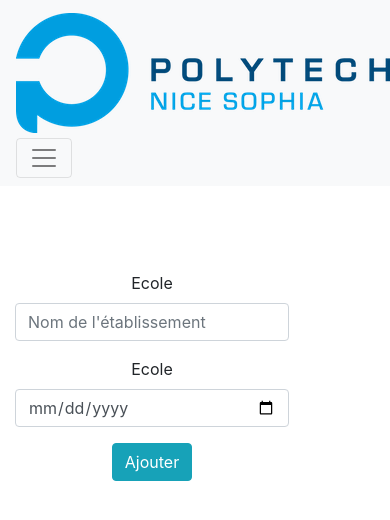
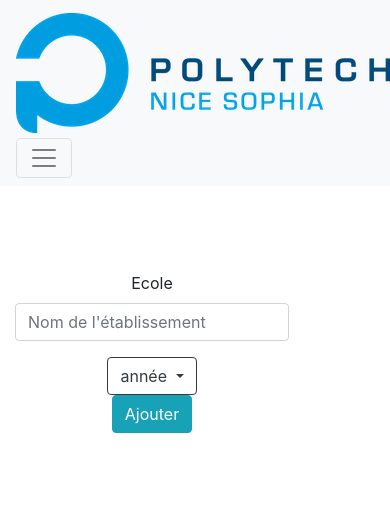
Before and after one commit to FazulNazar/BRI-project, an Angular app: page /studies in a window 390 px wide. Shown: the top 520 px of the page. Built offline with nearby package versions, Linux system fonts and the light colour scheme.

Commit message:
#3 Correction responsivité menu etudiant

```diff
--- a/src/app/header/header.component.html
+++ b/src/app/header/header.component.html
@@ -1,7 +1,7 @@
 
 
 <nav class="navbar navbar-expand-lg navbar-light bg-light">
-  <a class="navbar-brand" routerLink="presentation"> <img class="poly-logo" src="../../assets/Polytoc.png"> </a>
+  <a class="navbar-brand" routerLink=""> <img class="poly-logo" src="../../assets/Polytoc.png"> </a>
   <button class="navbar-toggler" type="button" data-toggle="collapse" data-target="#expended" aria-controls="navbarNavAltMarkup" aria-expanded="false" aria-label="Toggle navigation">
     <span class="navbar-toggler-icon"></span>
   </button>
--- a/src/app/menu-student/menu-student.component.css
+++ b/src/app/menu-student/menu-student.component.css
@@ -1,5 +1,5 @@
 .container-fluid{
-  margin-left: 200px;
+  margin: 40px;
 }
 
 .students{
--- a/src/app/menu-student/menu-student.component.html
+++ b/src/app/menu-student/menu-student.component.html
@@ -1,3 +1,4 @@
+<div class="container-fluid">
   <table>
     <tbody>
     <tr>
@@ -15,3 +16,4 @@
     </tr>
     </tbody>
    </table>
+</div>
--- a/src/app/presentation/presentation.component.html
+++ b/src/app/presentation/presentation.component.html
@@ -9,5 +9,5 @@
     </div>
   </div>
 
-  <button class="btn btn-info" routerLink="auth"> Se connecter </button>
+  <button class="btn btn-info" routerLink="/auth"> Se connecter </button>
 </div>
--- a/src/app/studies/studies.component.html
+++ b/src/app/studies/studies.component.html
@@ -4,10 +4,19 @@
       <label for="school" class="text-right">Ecole</label>
       <input type="text" class="form-control" id="school" placeholder="Nom de l'établissement">
     </div>
-    <div class="form-group">
-      <label for="year" class="text-right">Ecole</label>
-      <input type="date" class="form-control" id="year" >
+    <div class="dropdown">
+      <button class="btn btn-outline-dark dropdown-toggle" type="button" data-toggle="dropdown">
+        année
+      </button>
+      <div class="dropdown-menu">
+        <a class="dropdown-item"> 2016 </a>
+        <a class="dropdown-item">2017</a>
+
+      </div>
+
+
     </div>
+
 
     <button type="submit" class="btn  btn-info">Ajouter</button>
   </form>
```
Lines whose indentation alone changed are shown as unchanged.
